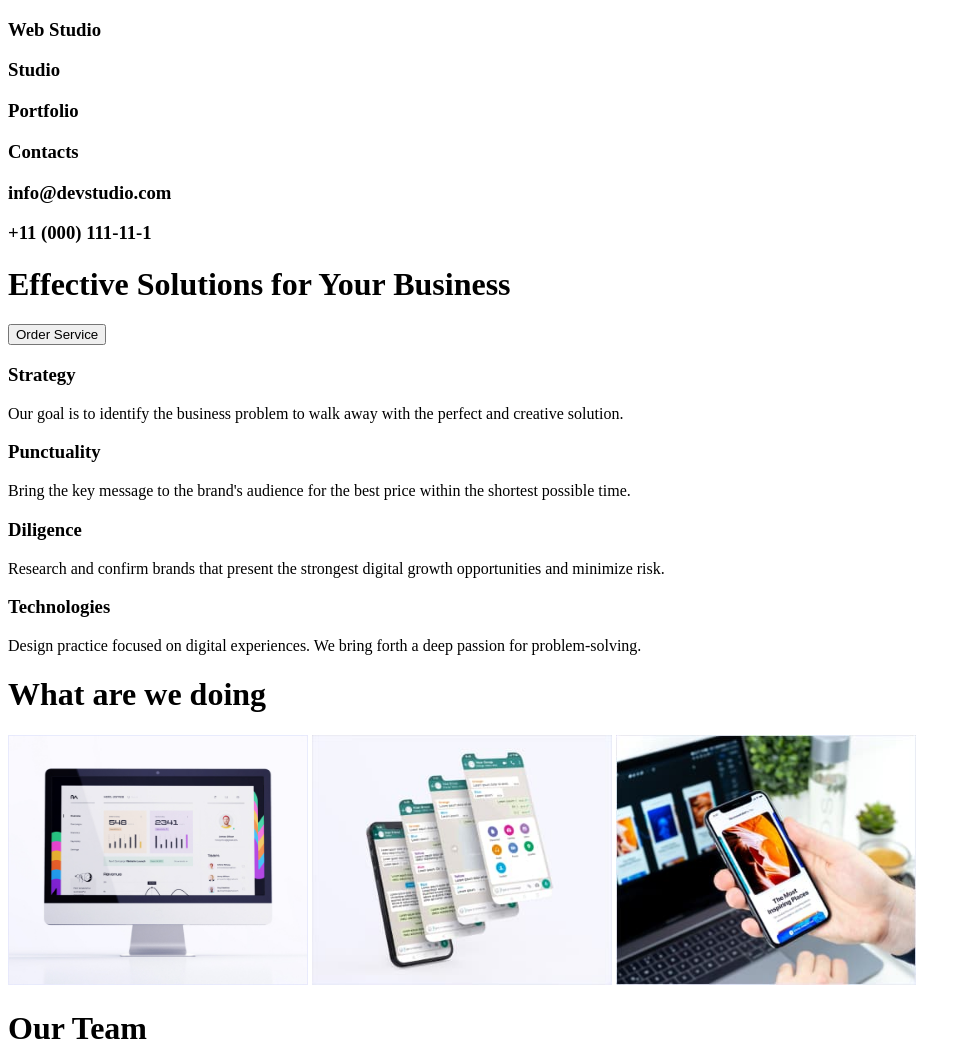
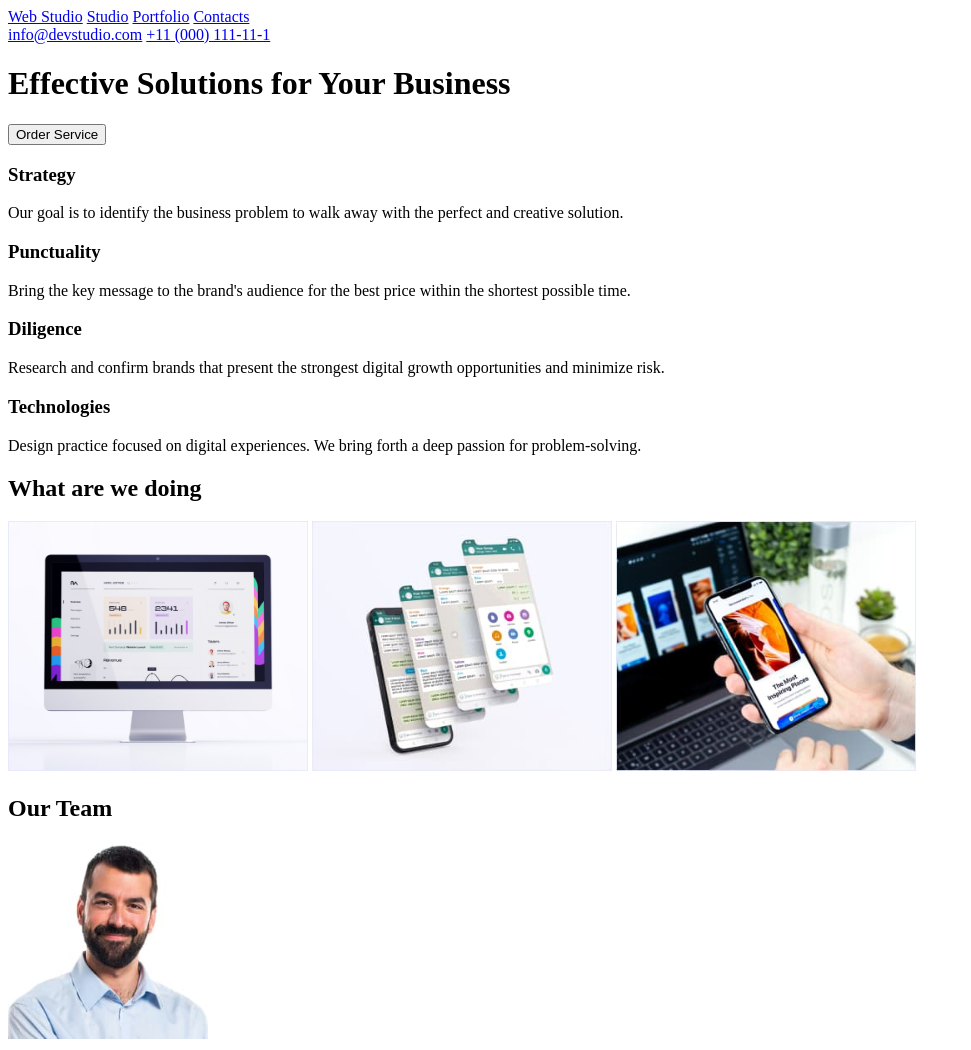
Before and after one commit to jakeyevgen/goit-markup-hw-01, a plain HTML site: page index.html in a window 1280 px wide. Shown: the top 1050 px of the page, without its empty margins (0-971 px from the left). Drawn offline with Linux system fonts and the light colour scheme.

Commit message:
Update 6

```diff
--- a/index.html
+++ b/index.html
@@ -7,20 +7,23 @@
     <title>goit-markup-hw-01</title>
   </head>
   <body>
+    <header>
       <!-- Wrapper -->
 
       <div>
+        <!-- Header -->
+        <nav>
+          <a href="Web_Studio">Web Studio</a>
+          <a href="Studio">Studio</a>
+          <a href="Portfolio">Portfolio</a>
+          <a href="Contacts">Contacts</a>
+        </nav>
+        <a href="info@devstudio.com">info@devstudio.com</a>
+        <a href="+11(000)111-11-1">+11 (000) 111-11-1</a>
+      </div>
+    </header>
     <div>
       <div>
-          <!-- Top Line -->
-          <h3>Web Studio</h3>
-          <h3>Studio</h3>
-          <h3>Portfolio</h3>
-          <h3>Contacts</h3>
-          <h3>info@devstudio.com</h3>
-          <h3>+11 (000) 111-11-1</h3>
-        </div>
-
         <div>
           <!-- Blue box -->
           <h1>Effective Solutions for Your Business</h1>
@@ -73,7 +76,7 @@
 
         <div>
           <!-- Text -->
-          <h1>What are we doing</h1>
+          <h2>What are we doing</h2>
         </div>
         <div>
           <!-- Pictures -->
@@ -85,7 +88,7 @@
           <!-- Light blue box -->
 
           <div>
-            <h1>Our Team</h1>
+            <h2>Our Team</h2>
           </div>
 
           <!-- Pictures -->
@@ -121,16 +124,18 @@
             <h3>Daniel Wilson</h3>
             <p>UI Designer</p>
           </div>
+          <footer>
             <div>
               <!-- Footer -->
               <div>
-              <h2>Web Studio</h2>
+                <a href="Web_Studio">Web</a><span>studio</span>
                 <p>
-                Increase the flow of customers and sales for your business with
-                digital marketing & growth solutions.
+                  Increase the flow of customers and sales for your business
+                  with digital marketing & growth solutions.
                 </p>
               </div>
             </div>
+          </footer>
         </div>
       </div>
     </div>
```
Lines whose indentation alone changed are shown as unchanged.
